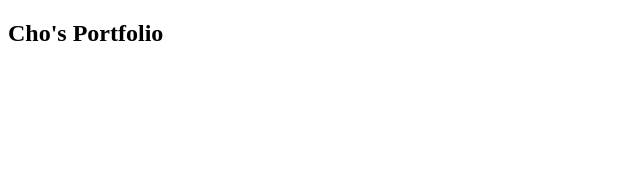
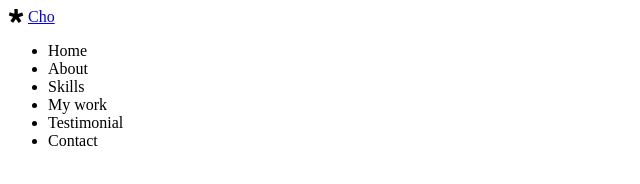
Before and after one commit to ckddus1130/portfolio, a plain HTML site: page index.html in a window 1280 px wide. Shown: the whole page, without its empty margins (0-640 px from the left). Drawn offline with Linux system fonts and the light colour scheme.

Commit message:
HTML: Navbar

```diff
--- a/index.html
+++ b/index.html
@@ -15,6 +15,33 @@
   <script src="main.js" defer></script>
 </head>
 <body>
-  <h2>Cho's Portfolio</h2>
+  <!-- Navbar -->
+  <nav class="navbar">
+    <div class="navbar__logo">
+      <i class="fab fa-diaspora"></i>
+      <a href="#">Cho</a>
+    </div>
+      <ul class="navbar__menu">
+        <li class="navbar__menu__item">Home</li>
+        <li class="navbar__menu__item">About</li>
+        <li class="navbar__menu__item">Skills</li>
+        <li class="navbar__menu__item">My work</li>
+        <li class="navbar__menu__item">Testimonial</li>
+        <li class="navbar__menu__item">Contact</li>
+      </ul>
+  </nav>
+  <!-- Home -->
+  <section id="home"></section>
+  <!-- About -->
+  <section id="about"></section>
+  <!-- Skills -->
+  <section id="Skills"></section>
+  <!-- Work -->
+  <section id="My Work"></section>
+  <!-- Testimonial -->
+  <section id="Testimonials"></section>
+  <!-- Contact -->
+  <section id="Contact"></section>
+
 </body>
 </html>
```
